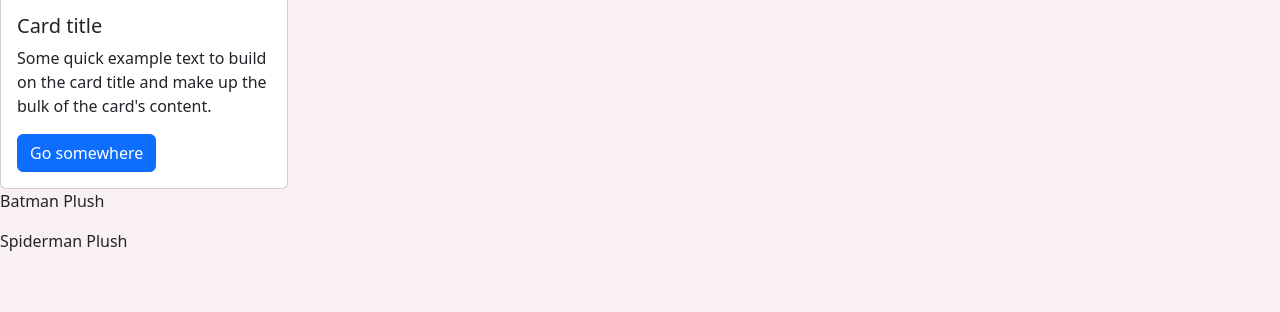
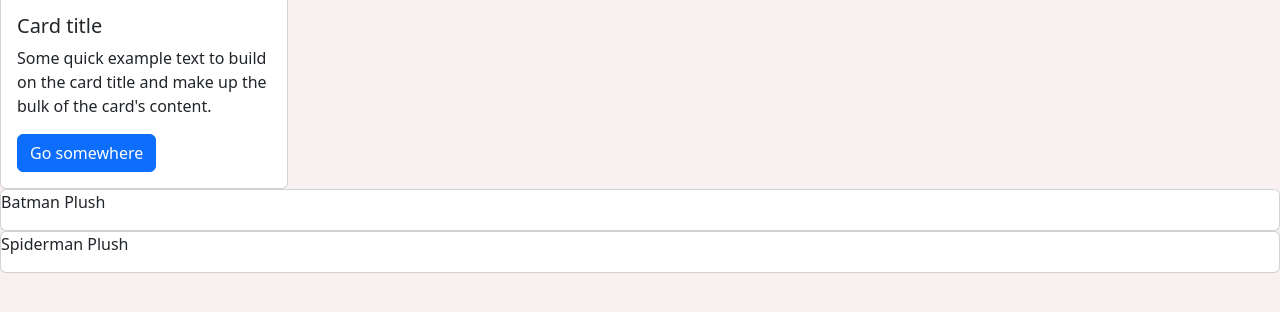
Before and after one commit to leorod90/Pivot-Code, a plain HTML site: page shopping-app/Mar10/index.html in a window 1280 px wide. Shown: the part 274-586 px from the top of the page. Drawn offline with nearby package versions, Linux system fonts and the light colour scheme.

Commit message:
creat card div

```diff
--- a/shopping-app/Mar10/index.js
+++ b/shopping-app/Mar10/index.js
@@ -26,9 +26,18 @@ function onLoadFunction() {
   // console.log(fakeProducts);
   // loop through your data
   for (let i = 0; i < fakeProducts.length; i++) {
+    // test
     const text = document.createElement("p");
     text.textContent = fakeProducts[i].name;
-    productsList.append(text);
+    // productsList.append(text);
+
+    // create a div in js and call card div
+    const cardDiv = document.createElement("div");
+    // add a class
+    cardDiv.classList.add("card");
+
+    cardDiv.append(text);
+    productsList.append(cardDiv);
   }
 
 }
```
Also changed, not shown: shopping-app/Mar10/index.html (+5 -1 lines).
